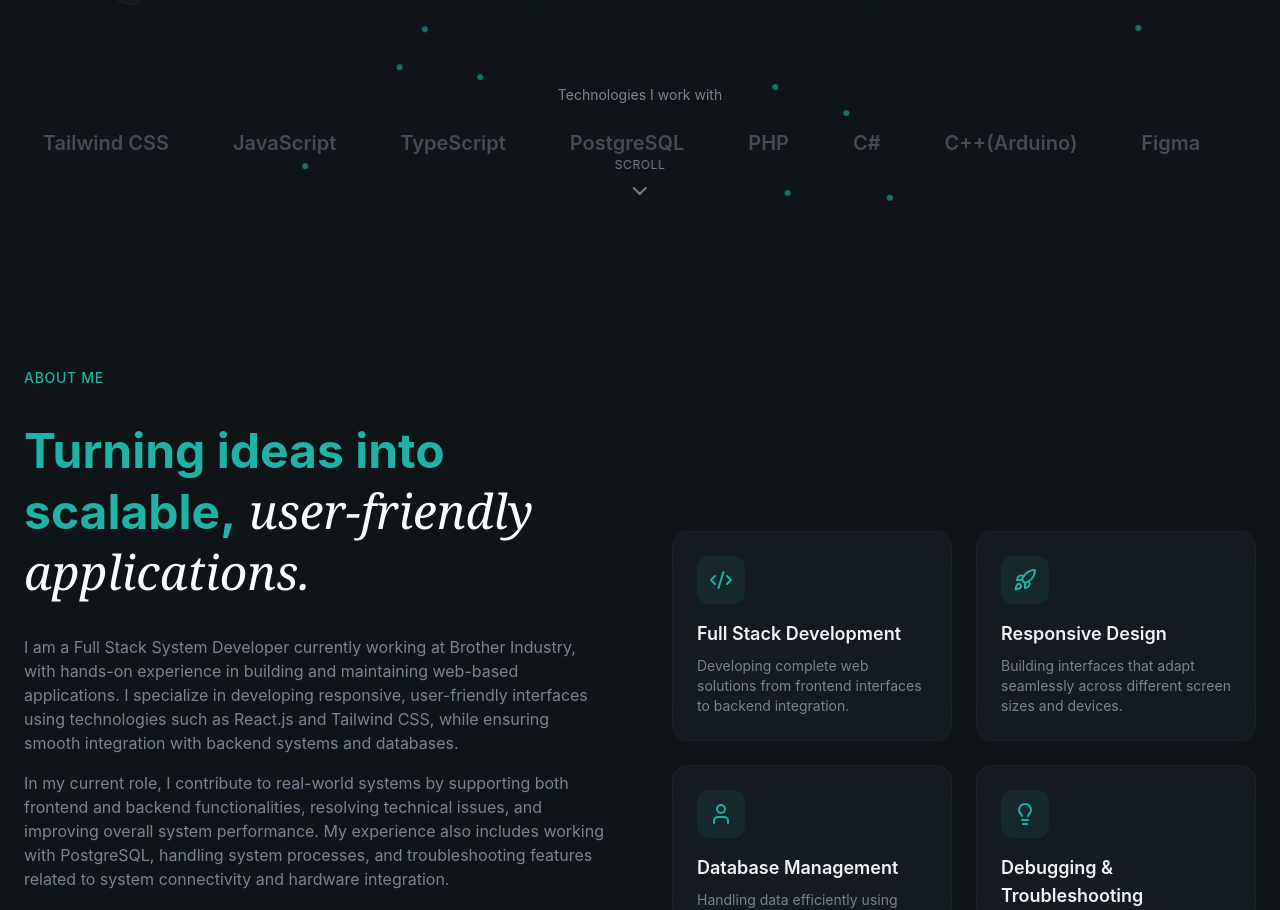
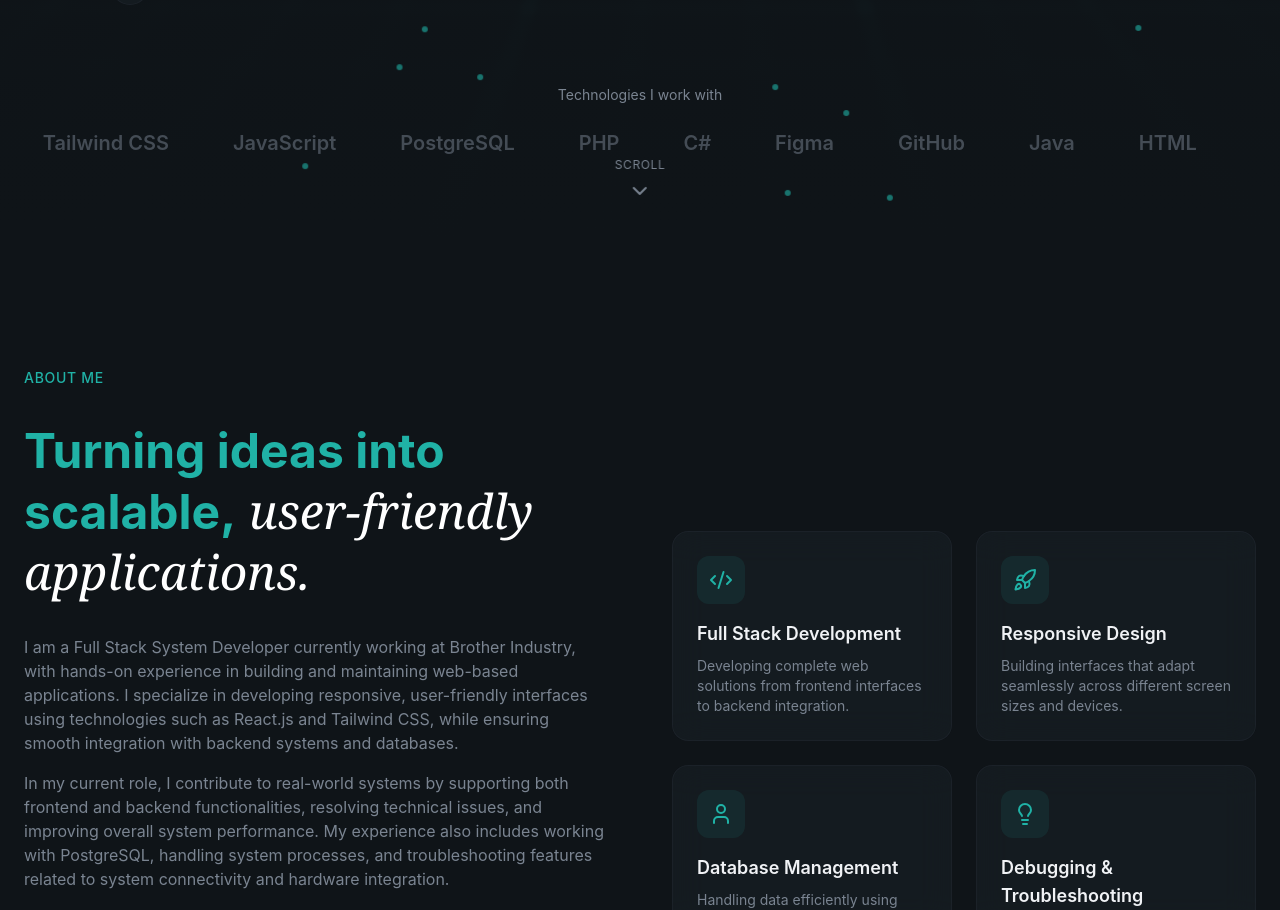
Before and after one commit to Drxyro123/latest-portfolio, a React app: page / in a window 1280 px wide. Shown: the part 1083-1993 px from the top of the page. Built offline with nearby package versions, Linux system fonts and the light colour scheme; the HTML template or start-up script is replaced by a standard one.

Commit message:
Updated portfolio design and content

```diff
--- a/src/sections/Hero.jsx
+++ b/src/sections/Hero.jsx
@@ -6,11 +6,9 @@ const skills = [
     "React",
     "Tailwind CSS",
     "JavaScript",
-    "TypeScript",
     "PostgreSQL",
     "PHP",
     "C#",
-    "C++(Arduino)",
     "Figma",
     "GitHub",
     "Java",
```
